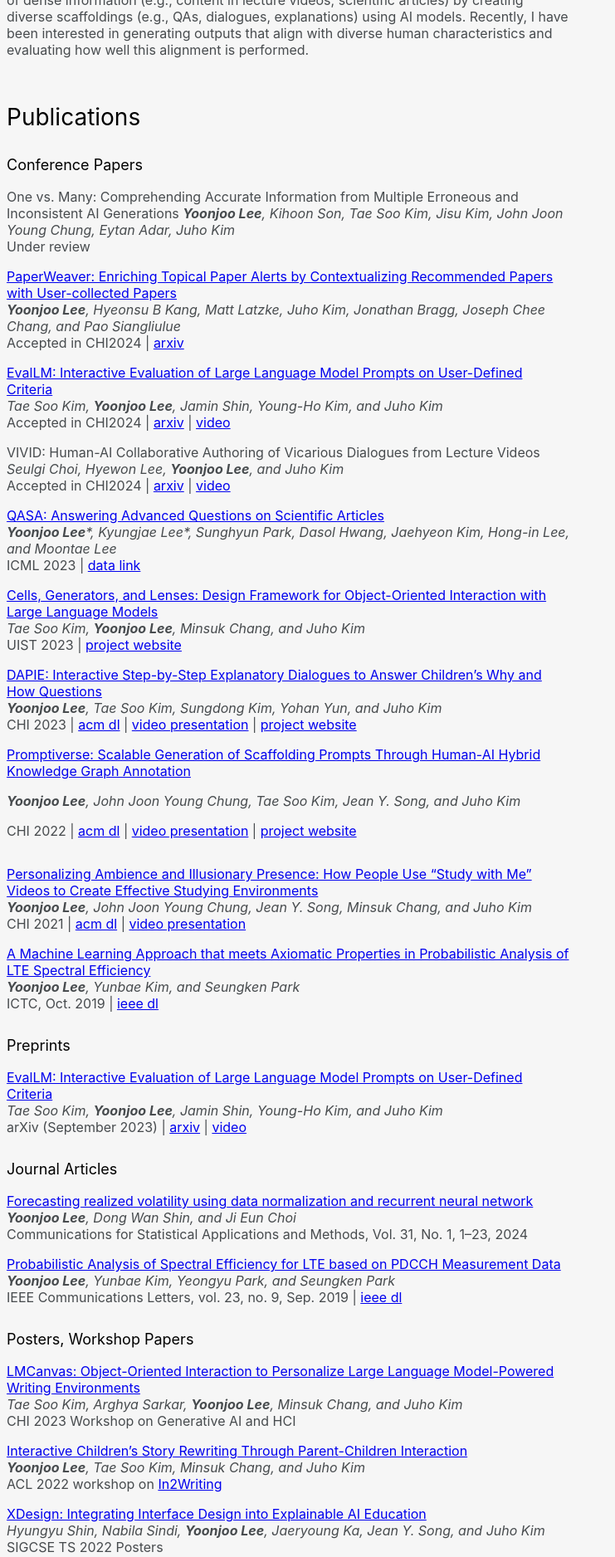
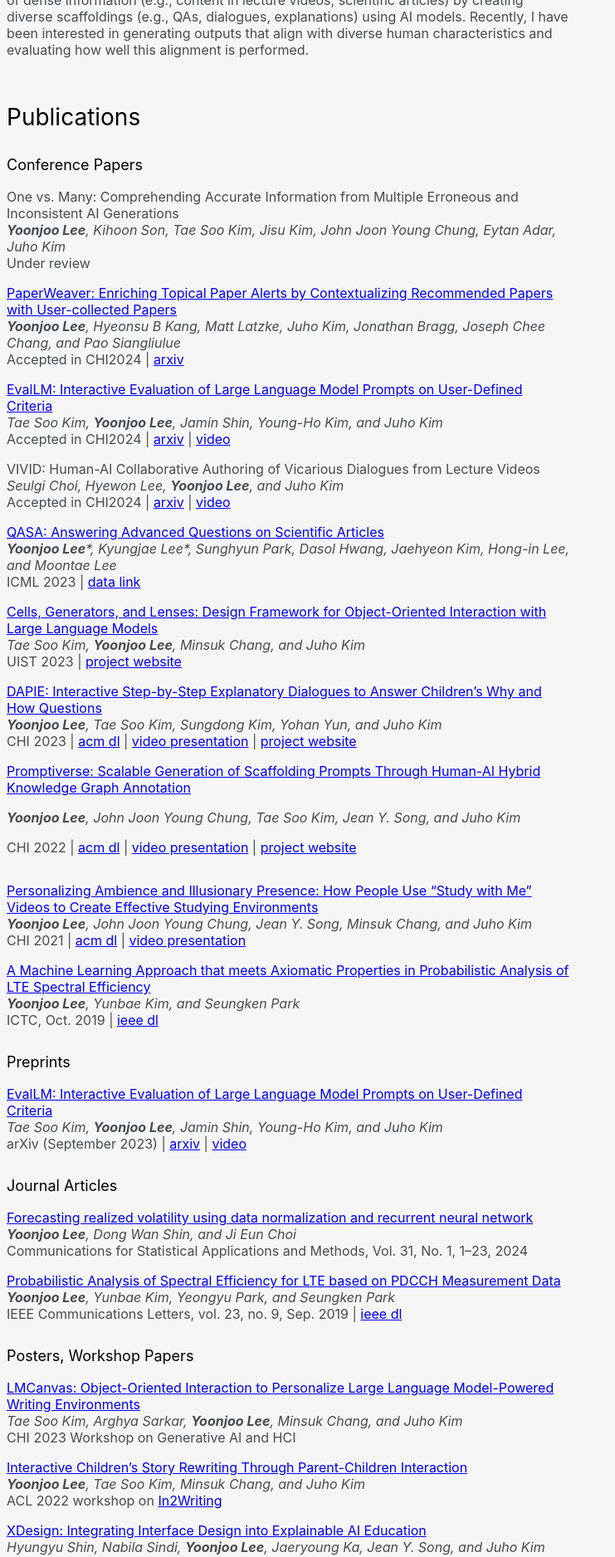
Before and after one commit to yjo2lee/yoonjoo.github.io, a Jekyll site: the page built from index.md, in a window 1280 px wide. Shown: the part 355-2231 px from the top of the page at 83% size, without its empty margins (0-741 px from the left). Built offline with Jekyll 4.4.1, drawn with Linux system fonts in a browser that asks for light colours; a style sheet for code colours, icons or effects is not loaded; our own code applies the rules of GitHub Pages for plain Markdown files.

```diff
--- a/index.md
+++ b/index.md
@@ -12,7 +12,7 @@ My research interest lies in the intersection of human-computer interaction (HCI
 
 ### Conference Papers
 
-One vs. Many: Comprehending Accurate Information from Multiple Erroneous and Inconsistent AI Generations
+One vs. Many: Comprehending Accurate Information from Multiple Erroneous and Inconsistent AI Generations\
 _**Yoonjoo Lee**, Kihoon Son, Tae Soo Kim, Jisu Kim, John Joon Young Chung, Eytan Adar, Juho Kim_\
 Under review
 
```
